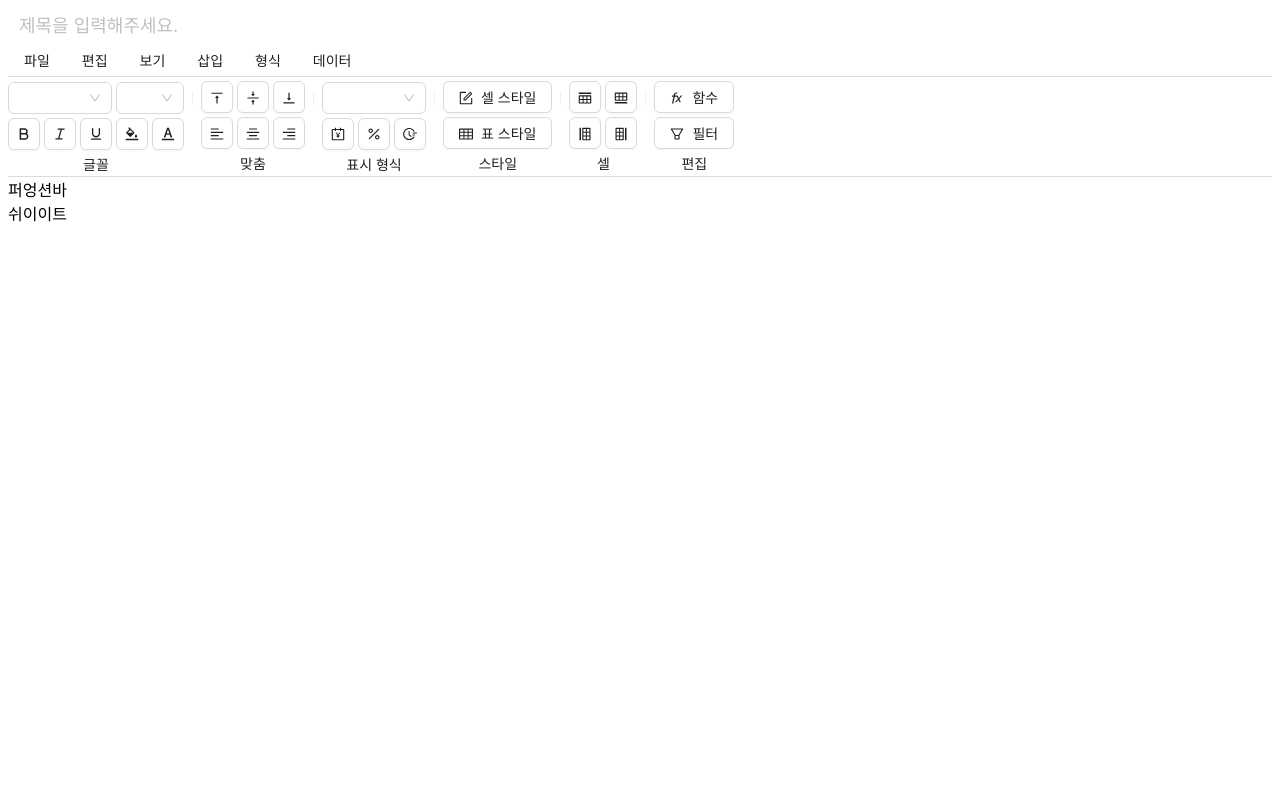
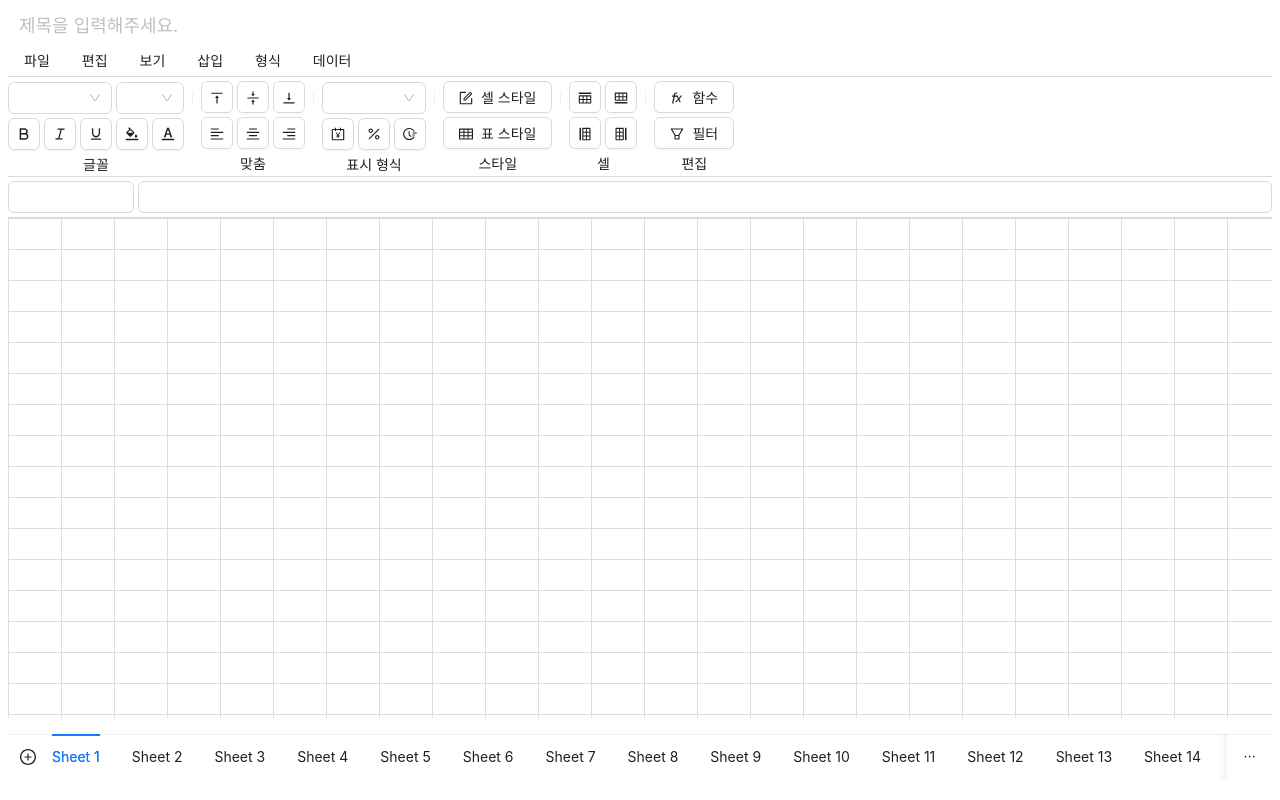
Before and after one commit to fe-jhw/excel-editor, a React app: page / in a window 1280 px wide. Built offline with nearby package versions, Linux system fonts and the light colour scheme.

Commit message:
마크업 끝

```diff
--- a/src/App.tsx
+++ b/src/App.tsx
@@ -1,5 +1,6 @@
 import Editor from './components/editor/Editor'
 import Header from './components/Header'
+import Footer from './components/Footer'
 
 function App() {
   return (
@@ -7,6 +8,7 @@ function App() {
       <>
         <Header />
         <Editor />
+        <Footer />
       </>
     </div>
   )
--- /dev/null
+++ b/src/components/Footer.tsx
@@ -0,0 +1,20 @@
+import { PlusCircleOutlined } from '@ant-design/icons'
+import { Tabs, Button } from 'antd'
+
+export default function Footer() {
+  return (
+    <Tabs
+      tabPosition="bottom"
+      items={new Array(30).fill(null).map((_, i) => {
+        const id = String(i + 1)
+        return {
+          label: `Sheet ${id}`,
+          key: id,
+        }
+      })}
+      tabBarExtraContent={{
+        left: <Button type="text" icon={<PlusCircleOutlined />} size="large" style={{ marginRight: '4px' }} />,
+      }}
+    />
+  )
+}
--- a/src/components/editor/Functionbar.tsx
+++ b/src/components/editor/Functionbar.tsx
@@ -1,3 +1,15 @@
+import { Divider, Input } from 'antd'
+
 export default function Functionbar() {
-  return <div>퍼엉션바</div>
+  return (
+    <div
+      style={{
+        padding: '4px 0',
+        borderBottom: '1px solid rgb(218, 220, 224)',
+      }}
+    >
+      <Input style={{ width: '10%', marginRight: '4px' }} />
+      <Input style={{ width: 'calc(90% - 4px)' }} />
+    </div>
+  )
 }
--- a/src/components/editor/Sheet.tsx
+++ b/src/components/editor/Sheet.tsx
@@ -1,3 +1,26 @@
 export default function Sheet() {
-  return <div>쉬이이트</div>
+  return (
+    <div style={{ minHeight: '500px', height: '500px', width: '100%', overflow: 'scroll' }}>
+      <table style={{ borderCollapse: 'collapse' }}>
+        <thead>
+          <Row />
+        </thead>
+        <tbody>
+          {new Array(30).fill(0).map((el, idx) => (
+            <Row />
+          ))}
+        </tbody>
+      </table>
+    </div>
+  )
 }
+
+function Row() {
+  return (
+    <tr>
+      {new Array(30).fill(0).map((el, idx) => (
+        <td key={idx + 1} style={{ border: '1px solid rgb(218, 220, 224)', height: '28px', minWidth: '50px' }}></td>
+      ))}
+    </tr>
+  )
+}
```
